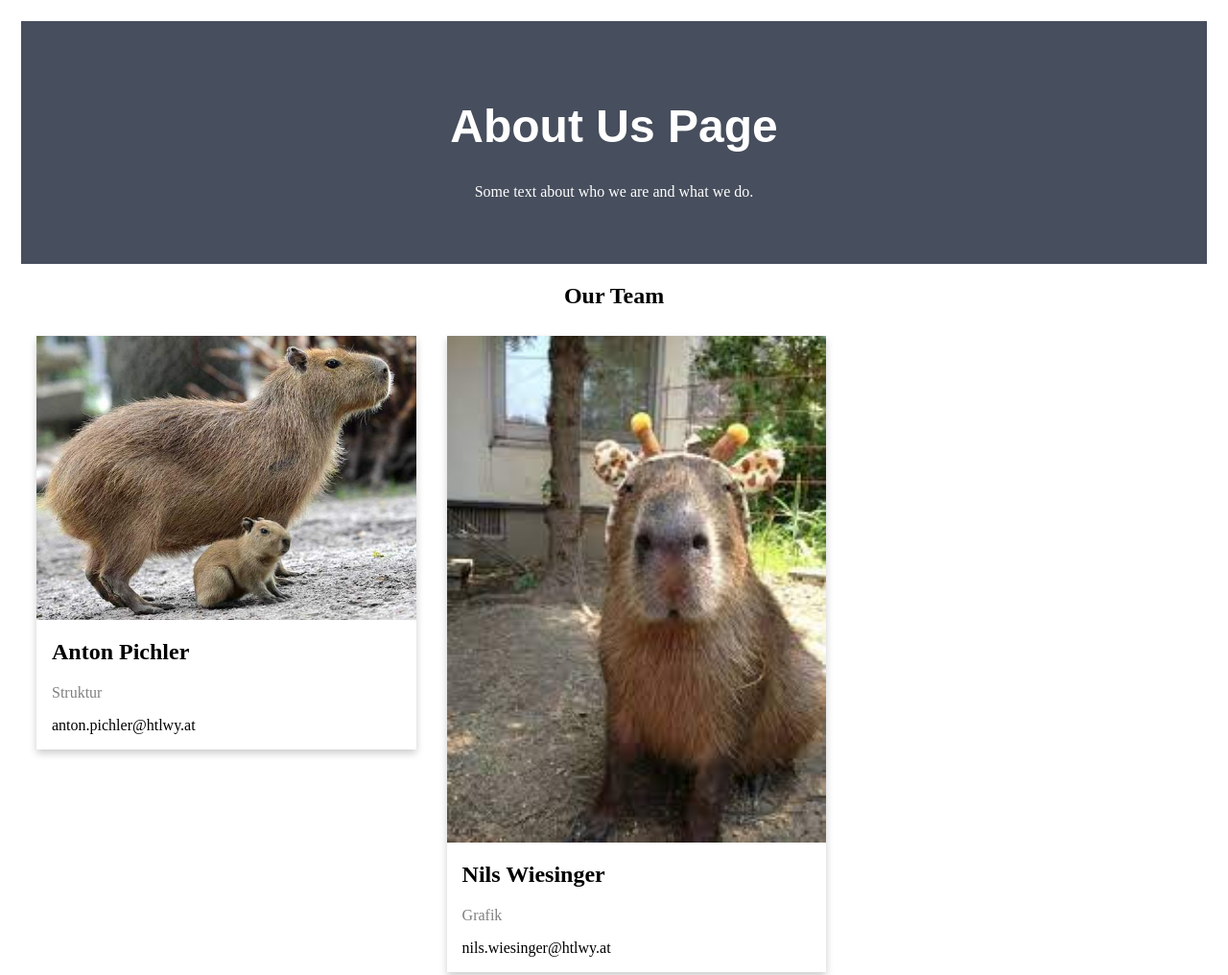
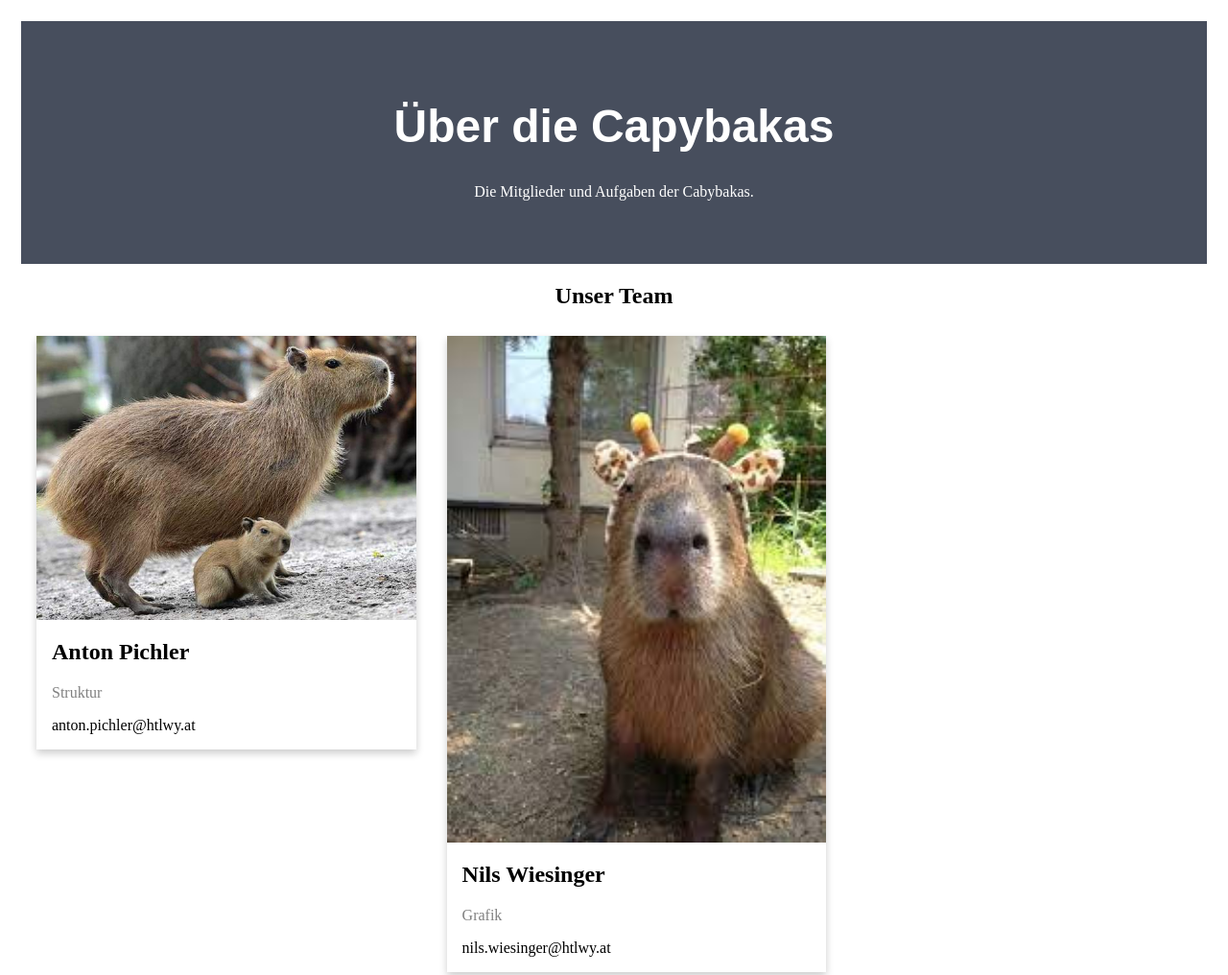
Before and after one commit to HTL-Waidhofen/sew-20220923-htmlpage-capybakas, a plain HTML site: page Wir.html in a window 1280 px wide. Shown: the top 1016 px of the page at 96% size. Drawn offline with Linux system fonts and the light colour scheme.

Commit message:
Wir.html aktualisiert

```diff
--- a/Wir.html
+++ b/Wir.html
@@ -5,11 +5,11 @@
 <body>
 
     <div class="about-section">
-      <h1>About Us Page</h1>
-      <p>Some text about who we are and what we do.</p>
+      <h1>Über die Capybakas</h1>
+      <p>Die Mitglieder und Aufgaben der Cabybakas.</p>
     </div>
 
-    <h2 style="text-align:center">Our Team</h2>
+    <h2 style="text-align:center">Unser Team</h2>
     <div class="row">
       <div class="column">
         <div class="card">
@@ -69,4 +69,8 @@
               </div>
             </div>
         </div>
+        <br>
+        <p style="font-size: 30; text-align: center; color: red; ">
+          <a href="allgemeines.html">Zurück zur Startseite</a>
+        </p>
 </body>
```
Also changed, not shown: formular.html (+5 -2 lines).
